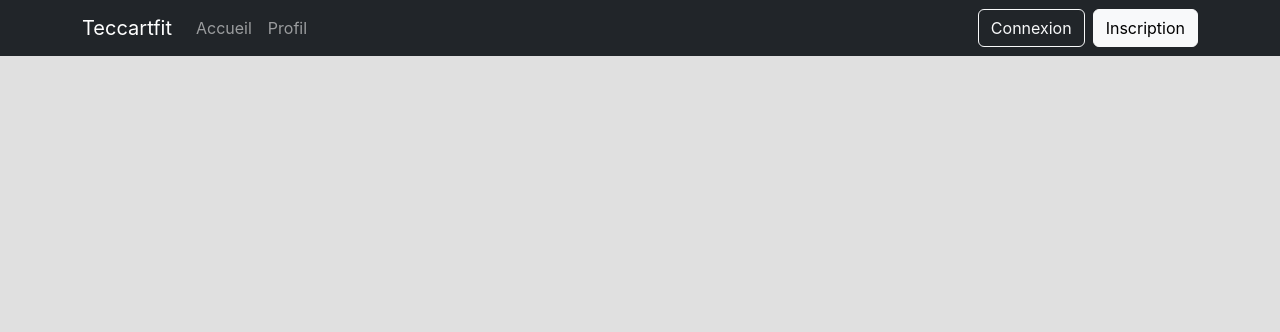
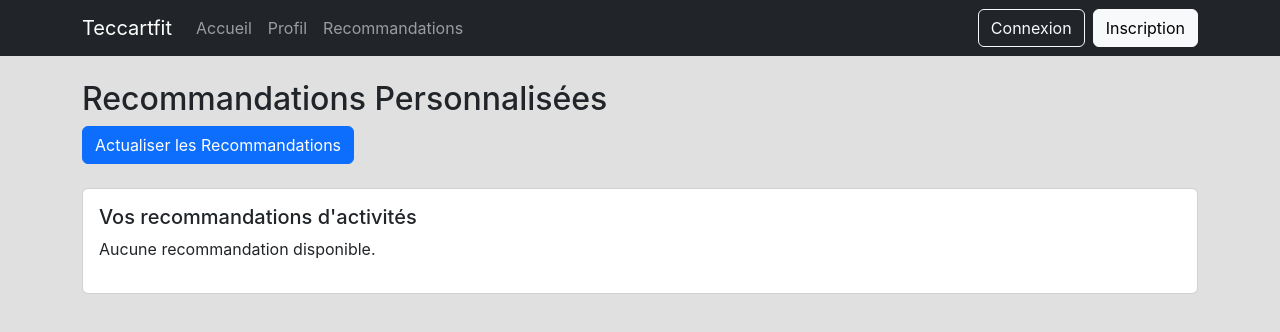
Before and after one commit to HusseinCoulibaly/physical-activity-frontend, a React (Create React App) app in the folder user-frontend/: page /recommendations in a window 1280 px wide. Shown: the top 332 px of the page. Built offline with nearby package versions, Linux system fonts and the light colour scheme.

Commit message:
fonctionnement du microservice de recommandation

```diff
--- a/user-frontend/src/App.js
+++ b/user-frontend/src/App.js
@@ -7,7 +7,8 @@ import LoginPage from './components/pages/LoginPage';
 import RegisterPage from './components/pages/RegisterPage';
 import ProfilePage from './components/pages/ProfilePage';
 import WelcomePage from './components/pages/WelcomePage';
-import HealthDashboard from './components/pages/HealthDashboard'; // Import du tableau de bord santé
+import HealthDashboard from './components/pages/HealthDashboard';
+import RecommendationsPage from './components/pages/RecommendationsPage';
 
 function App() {
   return (
@@ -19,7 +20,8 @@ function App() {
           <Route path="/login" element={<LoginPage />} />
           <Route path="/register" element={<RegisterPage />} />
           <Route path="/profile" element={<ProfilePage />} />
-          <Route path="/health-dashboard" element={<HealthDashboard />} /> {/* Nouvelle route */}
+          <Route path="/health-dashboard" element={<HealthDashboard />} />
+          <Route path="/recommendations" element={<RecommendationsPage />} />
         </Routes>
       </Router>
     </AuthProvider>
--- a/user-frontend/src/components/Navbar.js
+++ b/user-frontend/src/components/Navbar.js
@@ -22,7 +22,8 @@ const NavigationBar = () => {
           <Nav className="me-auto">
             <Nav.Link as={Link} to="/">Accueil</Nav.Link>
             <Nav.Link as={Link} to="/profile">Profil</Nav.Link>
-            {user && <Nav.Link as={Link} to="/health-dashboard">Santé</Nav.Link>} {/* Lien conditionnel */}
+            {user && <Nav.Link as={Link} to="/health-dashboard">Santé</Nav.Link>}
+            <Nav.Link as={Link} to="/recommendations">Recommandations</Nav.Link>
           </Nav>
           <Nav>
             {user ? (
--- /dev/null
+++ b/user-frontend/src/components/pages/RecommendationsPage.js
@@ -0,0 +1,55 @@
+import React, { useState, useEffect, useContext } from 'react';
+import axios from 'axios';
+import { AuthContext } from '../../contexts/AuthContext';
+import { Button, Container, Card, ListGroup } from 'react-bootstrap';
+
+const RecommendationsPage = () => {
+  const { user } = useContext(AuthContext);
+  const [recommendations, setRecommendations] = useState([]);
+  const [loading, setLoading] = useState(false);
+
+  const fetchRecommendations = async () => {
+    setLoading(true);
+    try {
+      const response = await axios.post('http://localhost:5002/api/recommendations/generate', {
+        userId: user.id
+      });
+      setRecommendations(response.data.activities);
+    } catch (error) {
+      console.error("Erreur lors de la récupération des recommandations :", error);
+      alert("Impossible de charger les recommandations.");
+    } finally {
+      setLoading(false);
+    }
+  };
+
+  useEffect(() => {
+    fetchRecommendations();
+  }, []);
+
+  return (
+    <Container className="my-4">
+      <h2>Recommandations Personnalisées</h2>
+      <Button variant="primary" onClick={fetchRecommendations} disabled={loading}>
+        {loading ? "Chargement..." : "Actualiser les Recommandations"}
+      </Button>
+
+      <Card className="mt-4">
+        <Card.Body>
+          <Card.Title>Vos recommandations d'activités</Card.Title>
+          {recommendations.length > 0 ? (
+            <ListGroup variant="flush">
+              {recommendations.map((activity, index) => (
+                <ListGroup.Item key={index}>{activity}</ListGroup.Item>
+              ))}
+            </ListGroup>
+          ) : (
+            <p>Aucune recommandation disponible.</p>
+          )}
+        </Card.Body>
+      </Card>
+    </Container>
+  );
+};
+
+export default RecommendationsPage;
```
